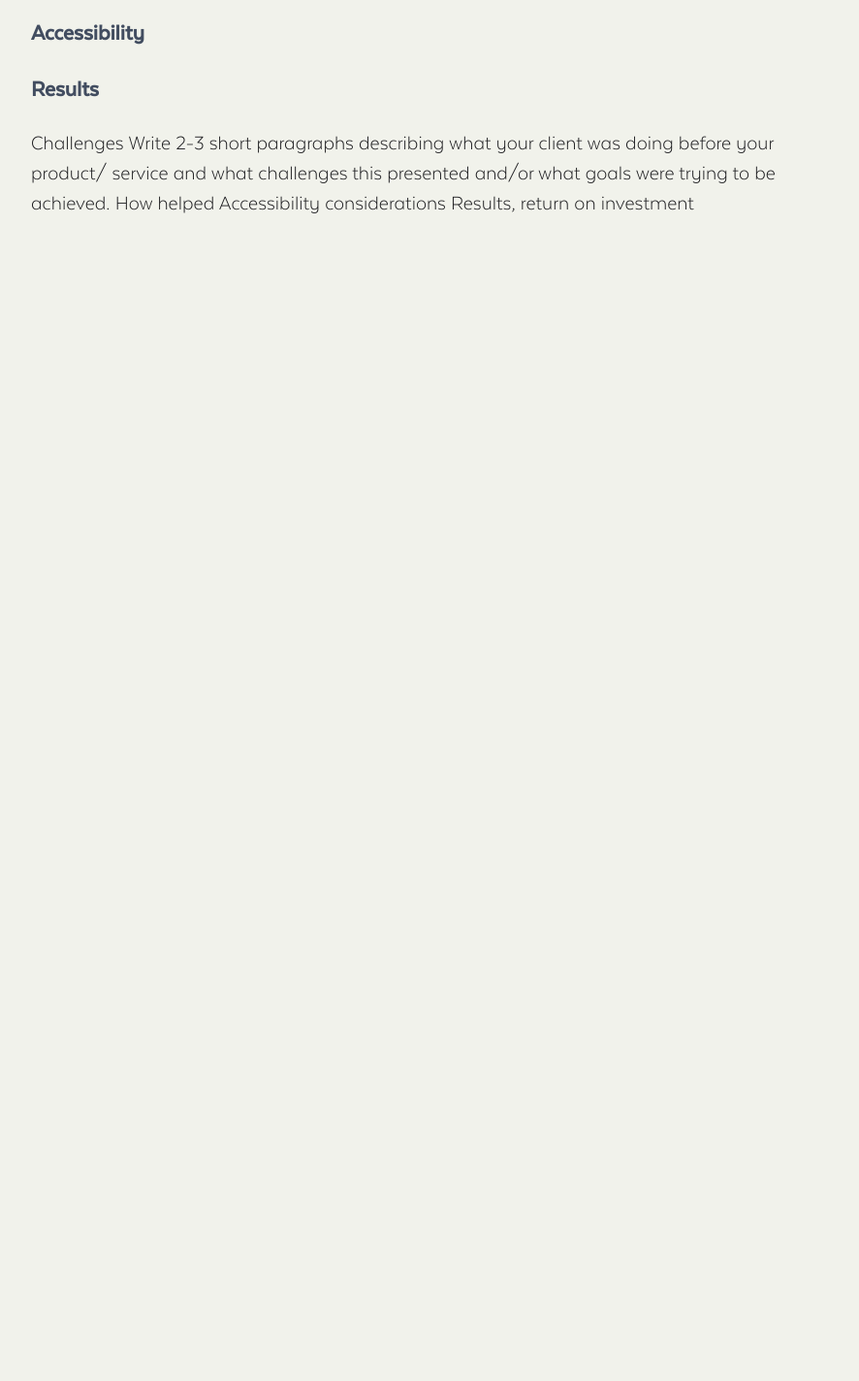
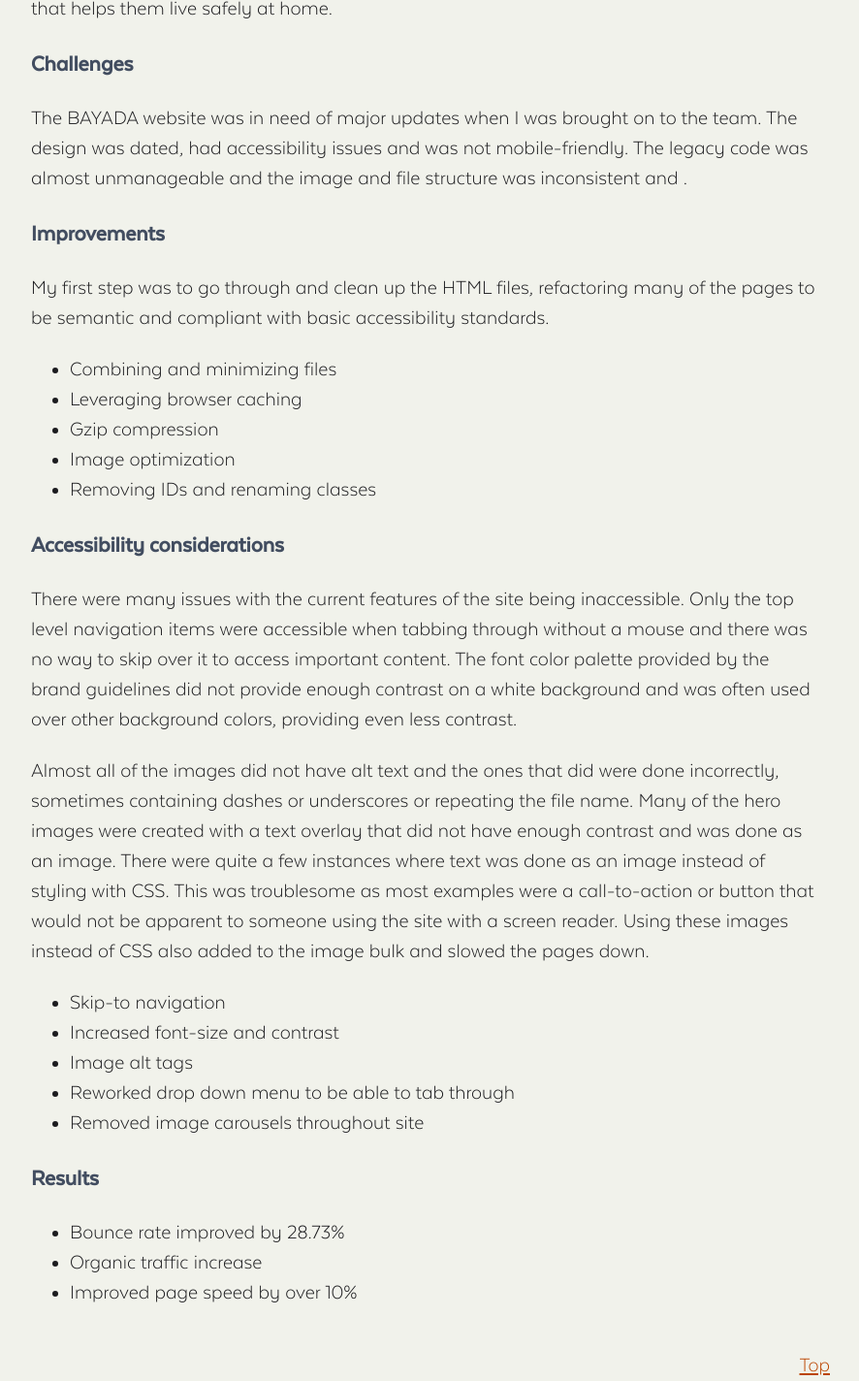
Before and after one commit to leekinney/casestudies, a plain HTML site: page index.html in a window 1280 px wide. Shown: the part 425-1849 px from the top of the page at 97% size, without its empty margins (364-1250 px from the left). Before the commit the page ends 800 px from the top, so only its background shows below. Drawn offline with Linux system fonts and the light colour scheme; files whose address does not match are found by name; a web font is replaced by a local one.

Commit message:
updates to bayada

```diff
--- a/index.html
+++ b/index.html
@@ -1,4 +1,5 @@
 <!doctype html>
+<html lang='en'>
 <head>
 	<title>case studies</title>
 
@@ -6,12 +7,12 @@
 </head>
 <body>
 	<section class='wrap'>
-	<h1>Projects</h1>
+	<h1 id="top">Projects</h1>
 	<section class='menu'>
 		<ul>
 			<li><a href='#'>BAYADA Home Health Care</a></li>
-			<li></li>
-			<li></li>
+			<li><a href='#'>BAYADA 2017 improvements</a></li>
+			<li><a href='#'>Monolith Skate</a></li>
 		</ul>
 	</section>
 		<section class='main'>
@@ -20,24 +21,41 @@
 			<p>The redesign of bayada.com improved bounce rate, page speed and improved accessibility considerations.</p>
 
 			<h3>About BAYADA Home Health Care</h3>
+			<p>BAYADA Home Health Care is a trusted leader in providing clinical care and support services at home for children and adults of all ages. Since 1975, the company has been at the forefront of the home health care movement — working to give people greater access to high-quality care that helps them live safely at home.</p>
 
 			<h3>Challenges</h3>
+			<p>The BAYADA website was in need of major updates when I was brought on to the team. The design was dated, had accessibility issues and was not mobile-friendly. The legacy code was almost unmanageable and the image and file structure was inconsistent and . </p>
 
 			<h3>Improvements</h3>
+			<p>My first step was to go through and clean up the HTML files, refactoring many of the pages to be semantic and compliant with basic accessibility standards. </p>
+				<ul>
+					<li>Combining and minimizing files</li>
+					<li>Leveraging browser caching</li>
+					<li>Gzip compression</li>
+					<li>Image optimization</li>
+					<li>Removing IDs and renaming classes</li>
+				</ul>
 
-			<h3>Accessibility</h3>
+			<h3>Accessibility considerations</h3>
+			<p>There were many issues with the current features of the site being inaccessible. Only the top level navigation items were accessible when tabbing through without a mouse and there was no way to skip over it to access important content. The font color palette provided by the brand guidelines did not provide enough contrast on a white background and was often used over other background colors, providing even less contrast.</p>
+			<p>Almost all of the images did not have alt text and the ones that did were done incorrectly, sometimes containing dashes or underscores or repeating the file name. Many of the hero images were created with a text overlay that did not have enough contrast and was done as an image. There were quite a few instances where text was done as an image instead of styling with CSS. This was troublesome as most examples were a call-to-action or button that would not be apparent to someone using the site with a screen reader. Using these images instead of CSS also added to the image bulk and slowed the pages down.</p>
+				<ul>
+					<li>Skip-to navigation</li>
+					<li>Increased font-size and contrast</li>
+					<li>Image alt tags</li>
+					<li>Reworked drop down menu to be able to tab through</li>
+					<li>Removed image carousels throughout site</li>
+				</ul>
 
 			<h3>Results</h3>
-
-			Challenges
-			Write 2-3 short paragraphs describing what your client was doing before your product/ service and what challenges this presented and/or what goals were trying to be achieved.
-
-			How helped
-
-			Accessibility considerations
-
-			Results, return on investment
+				<ul>
+					<li>Bounce rate improved by 28.73%</li>
+					<li>Organic traffic increase</li>
+					<li>Improved page speed by over 10%</li>
+				</ul>
+			<p class='top'><a href='#top'>Top</a></p>
 		</section>
 	</section>
+
 </body>
 </html>
--- a/style/style.css
+++ b/style/style.css
@@ -89,6 +89,7 @@ a:active {
 
 .wrap {
 	margin: 40px;
+	position: relative;
 }
 
 .menu ul {
@@ -107,3 +108,9 @@ a:active {
 			float: left;
 		}
 	}
+
+.top {
+	position: absolute;
+	right: 20px;
+	margin-bottom: 20px;
+}
```
